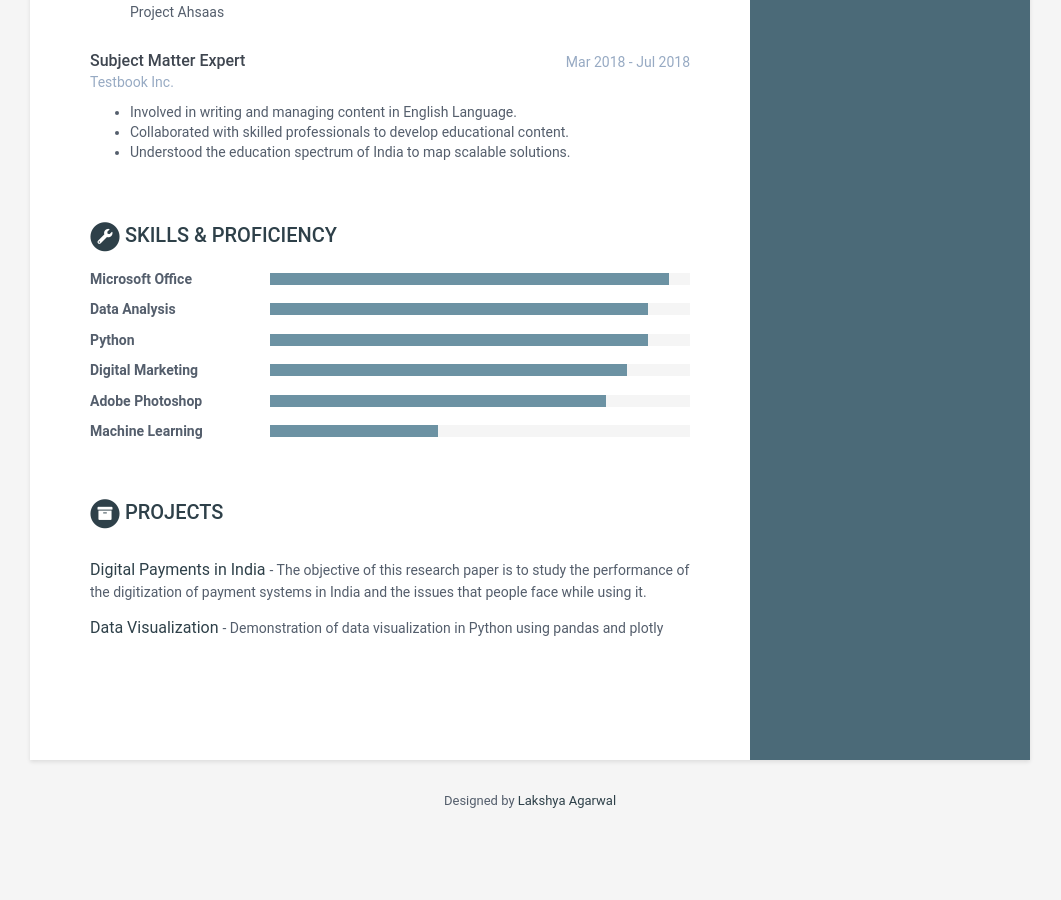
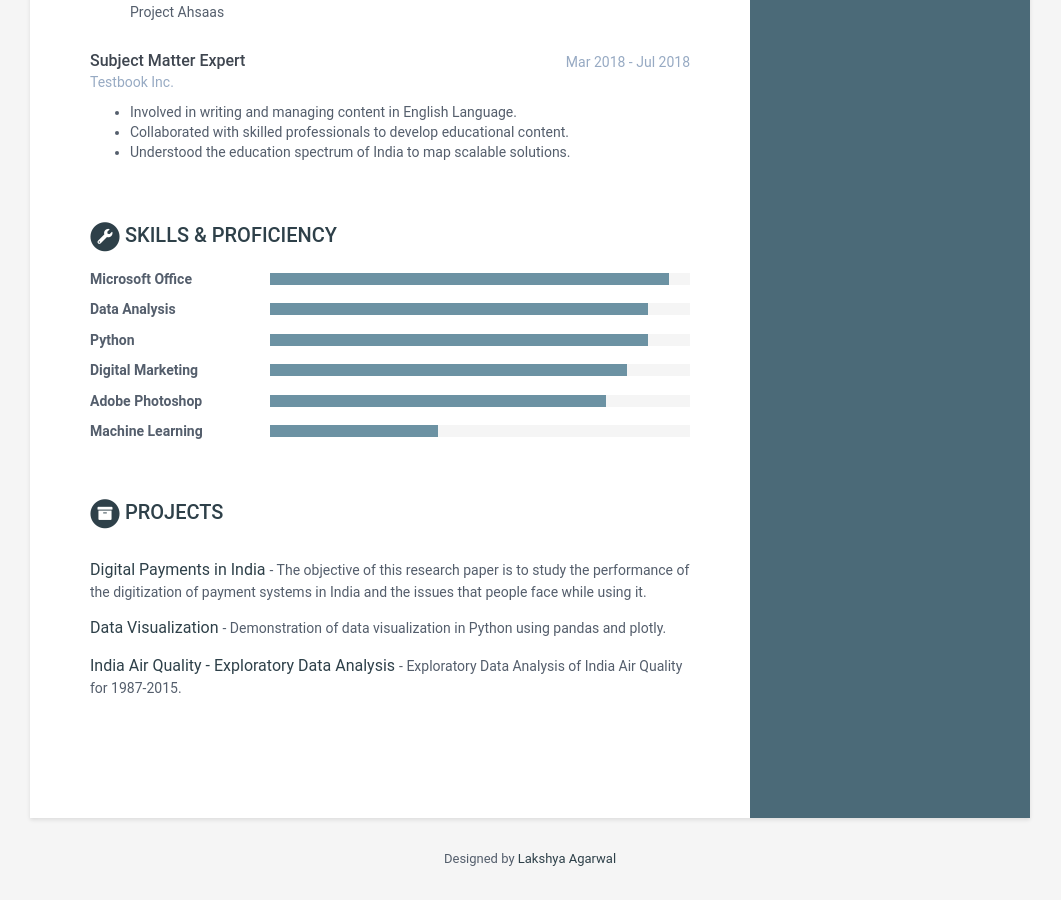
Before and after one commit to lakshyaag/lakshyaag.github.io, a Jekyll site: the page built from index.html, in a window 1280 px wide and 900 px high, scrolled down 920 px. Shown: the whole window, without its empty margins (110-1171 px from the left). Built offline with Jekyll 4.4.1, drawn with Linux system fonts in a browser that asks for light colours; before the commit the page ends 1762 px from its top, so only the background shows below that.

Commit message:
Updated projects

```diff
--- a/_data/data.yml
+++ b/_data/data.yml
@@ -87,7 +87,11 @@ projects:
 
       - title: Data Visualization
         link: "https://www.kaggle.com/lakshyaag/data-visualization-pokemon-data"
-        tagline: "Demonstration of data visualization in Python using pandas and plotly"
+        tagline: "Demonstration of data visualization in Python using pandas and plotly."
+
+      - title: India Air Quality - Exploratory Data Analysis
+        link: "https://www.kaggle.com/lakshyaag/india-air-quality-exploratory-data-analysis"
+        tagline: "Exploratory Data Analysis of India Air Quality for 1987-2015."
 
 skills:
     title: Skills &amp; Proficiency
```
